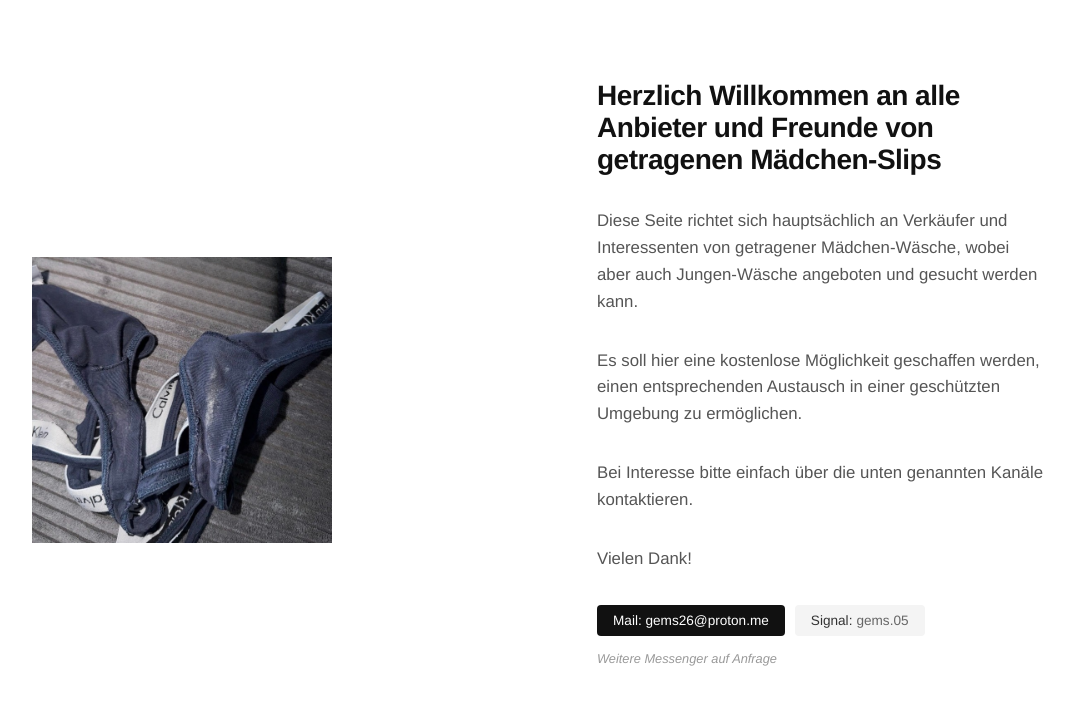
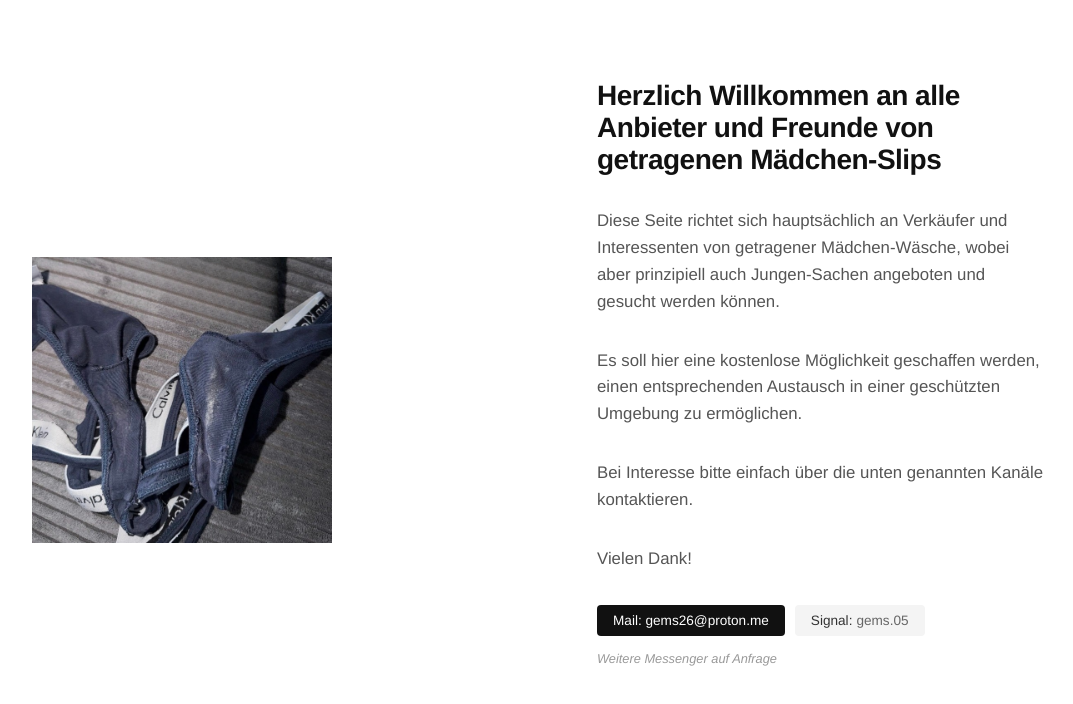
Before and after one commit to gems-alt/gems-alt.github.io, a plain HTML site: page index.html in a window 1280 px wide. Shown: the whole page, without its empty margins (128-1201 px from the left). Drawn offline with Linux system fonts and the light colour scheme.

Commit message:
Update text for clarity in index.html

```diff
--- a/index.html
+++ b/index.html
@@ -41,7 +41,7 @@ p { font-size: 1.05rem; line-height: 1.6; margin-bottom: 32px; color: #555; }
     <div class="inner-content">
       <h1 style="font-size: 28px;">Herzlich Willkommen an alle Anbieter und Freunde von getragenen Mädchen-Slips</h1>
 
-      <p>Diese Seite richtet sich hauptsächlich an Verkäufer und Interessenten von getragener Mädchen-Wäsche, wobei aber auch Jungen-Wäsche angeboten und gesucht werden kann.</p>
+      <p>Diese Seite richtet sich hauptsächlich an Verkäufer und Interessenten von getragener Mädchen-Wäsche, wobei aber prinzipiell auch Jungen-Sachen angeboten und gesucht werden können.</p>
       <p>Es soll hier eine kostenlose Möglichkeit geschaffen werden, einen entsprechenden Austausch in einer geschützten Umgebung zu ermöglichen.</p>
       <p>Bei Interesse bitte einfach über die unten genannten Kanäle kontaktieren.</p>
 
```
